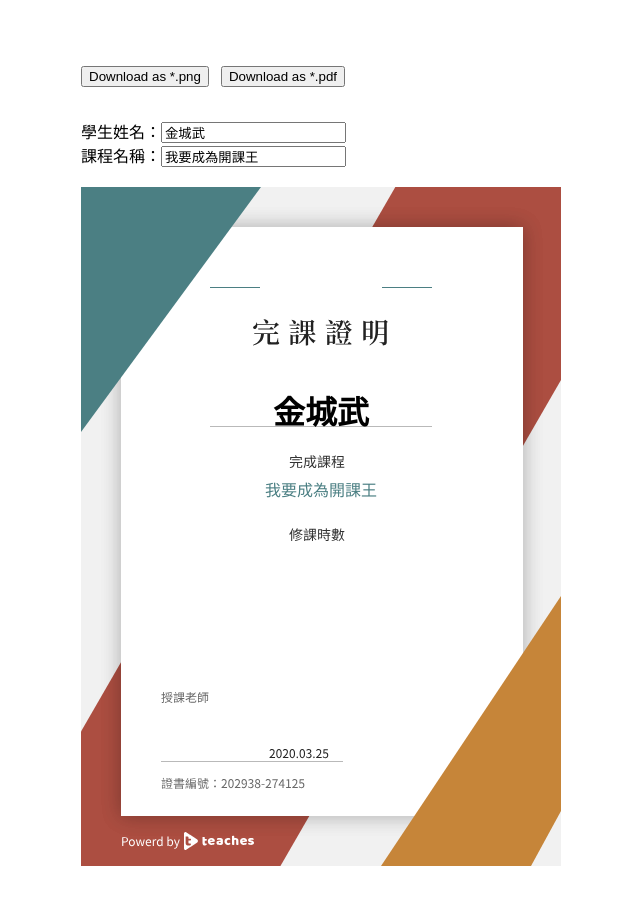
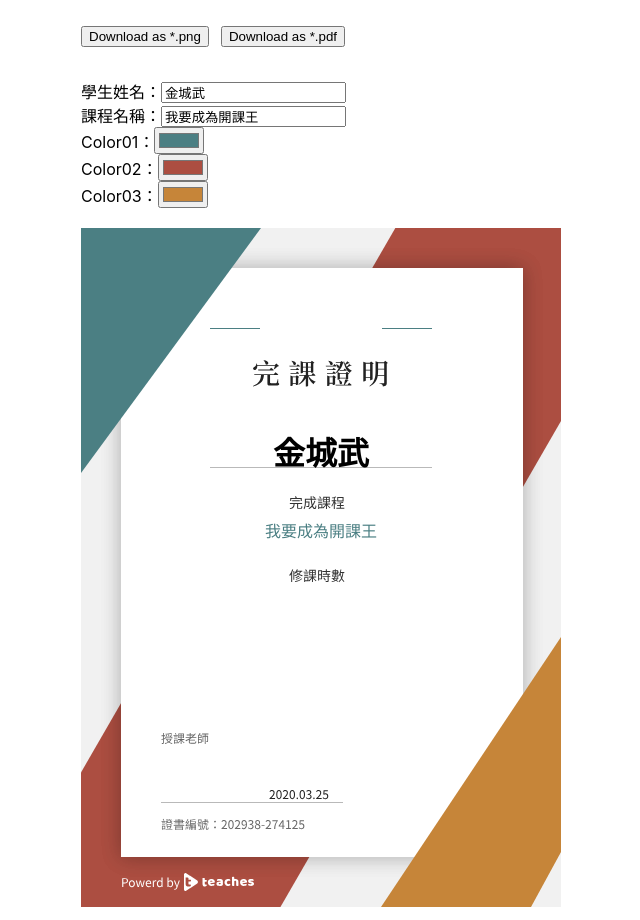
Before and after one commit to TimingJL/convert-dom-to-pdf-sample, a React (Create React App) app: page / in a window 1280 px wide. Shown: the whole page, without its empty margins (319-959 px from the left). Built offline with nearby package versions, Linux system fonts and the light colour scheme.

Commit message:
Add ability to change colors

```diff
--- a/src/components/Canvas/index.js
+++ b/src/components/Canvas/index.js
@@ -64,6 +64,9 @@ const CourseName = styled.div`
 const Canvas = () => {
 	const [studentName, setStudentName] = useState('金城武');
 	const [courseName, setCourseName] = useState('我要成為開課王');
+	const [color01, setColor01] = useState('#4B7F83');
+	const [color02, setColor02] = useState('#AC4E41');
+	const [color03, setColor03] = useState('#C68539');
 
 	const handleDownloadAsPng = () => {
 		html2canvas(document.querySelector("#capture")).then(canvas => {
@@ -110,9 +113,25 @@ const Canvas = () => {
 					<label htmlFor="">課程名稱：</label>
 					<input type="text" value={courseName} onChange={handleChangeCourseName} />
 				</div>
+				<div>
+					<label htmlFor="">Color01：</label>
+					<input type="color" id="head" name="head" value={color01} onChange={(event) => setColor01(event.target.value)} />
+				</div>
+				<div>
+					<label htmlFor="">Color02：</label>
+					<input type="color" id="head" name="head" value={color02} onChange={(event) => setColor02(event.target.value)} />
+				</div>
+				<div>
+					<label htmlFor="">Color03：</label>
+					<input type="color" id="head" name="head" value={color03} onChange={(event) => setColor03(event.target.value)} />
+				</div>
 			</InputGroup>
 			<CanvasWrapper id="capture">
-				<ThreeColorsTemplatePortrait />
+				<ThreeColorsTemplatePortrait
+					color01={color01}
+					color02={color02}
+					color03={color03}
+				/>
 				<Draggable>
 					<StudentName>{studentName}</StudentName>
 				</Draggable>
```
Also changed, not shown: src/components/common/icons.js.
